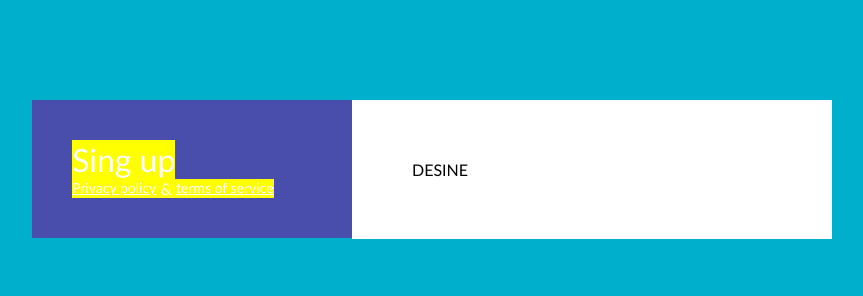
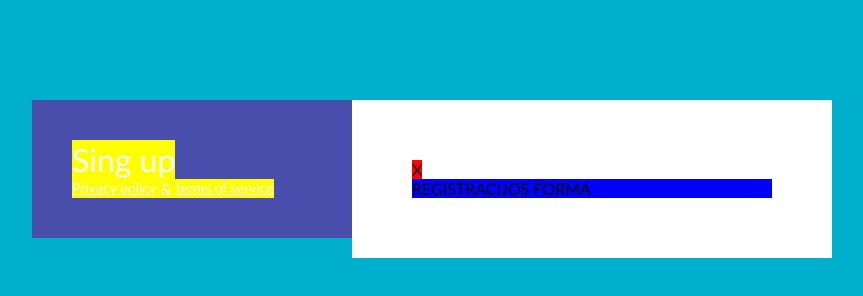
Before and after one commit to ModestaLiatuke/5-sign-up, a website: page index.html in a window 1280 px wide. Shown: the whole page, without its empty margins (208-1071 px from the left). Drawn offline with Linux system fonts and the light colour scheme.

Commit message:
Right column style

```diff
--- /dev/null
+++ b/css/form.css
@@ -0,0 +1,6 @@
+.form {
+    display: inline-block;
+    width: 100%;
+    background-color: blue;
+
+}
--- a/css/main.css
+++ b/css/main.css
@@ -49,3 +49,8 @@ body {
      padding: 60px;
      background-color:white;
  }
+.close {
+    display: inline-block;
+    background-color: red;
+
+}
--- a/index.html
+++ b/index.html
@@ -12,9 +12,14 @@
     <meta name="msapplication-TileColor" content="#da532c">
     <meta name="theme-color" content="#ffffff">
     <link rel="shortcut icon" href="./Favicon.ico" type="image/x-icon">
+<!-- components -->
+    <link rel="stylesheet" href="./css/form.css">
+
+<!-- custom styles -->
     <link rel="stylesheet" href="./css/main.css">
 
     <title>Sing up</title>
+
 </head>
 
 <body>
@@ -30,7 +35,10 @@
             </div>
         </div>
         <div class="right-column">
-            DESINE
+            <div class="close">X</div>
+            <form class="form">
+                REGISTRACIJOS FORMA
+            </form>
         </div>
     </main>
 </body>
```
